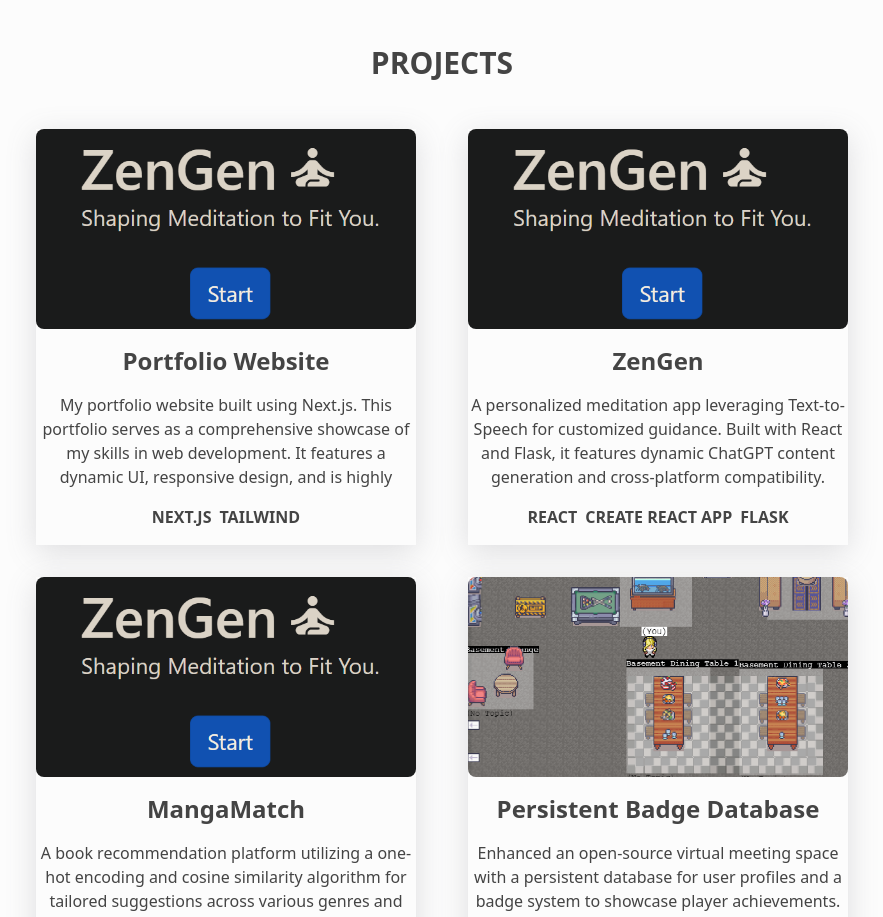
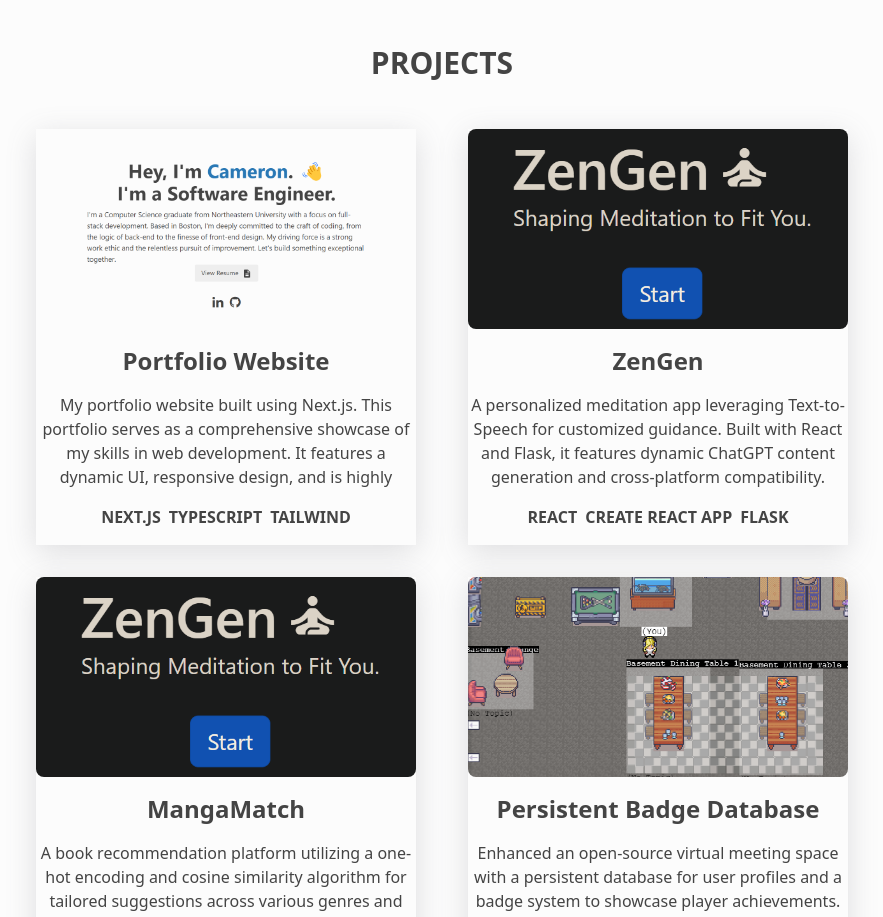
Before and after one commit to csiv23/portfolio, a Next.js app: page / in a window 1280 px wide. Shown: the part 2260-3177 px from the top of the page, without its empty margins (198-1081 px from the left). Built offline with nearby package versions, Linux system fonts and the light colour scheme.

Commit message:
Updated portfolio project image

```diff
--- a/components/Projects.tsx
+++ b/components/Projects.tsx
@@ -20,8 +20,8 @@ const Projects: FC = () => {
       name: "Portfolio Website",
       description:
         "My portfolio website built using Next.js. This portfolio serves as a comprehensive showcase of my skills in web development. It features a dynamic UI, responsive design, and is highly optimized for performance.",
-      imageSrc: "/images/zengen.png",
-      technologies: ["Next.js", "Tailwind"],
+      imageSrc: "/images/portfolio.png",
+      technologies: ["Next.js", "TypeScript", "Tailwind"],
       link: "https://github.com/csiv23/portfolio",
     },
     {
```
Also changed, not shown: public/images/portfolio.png (added).
